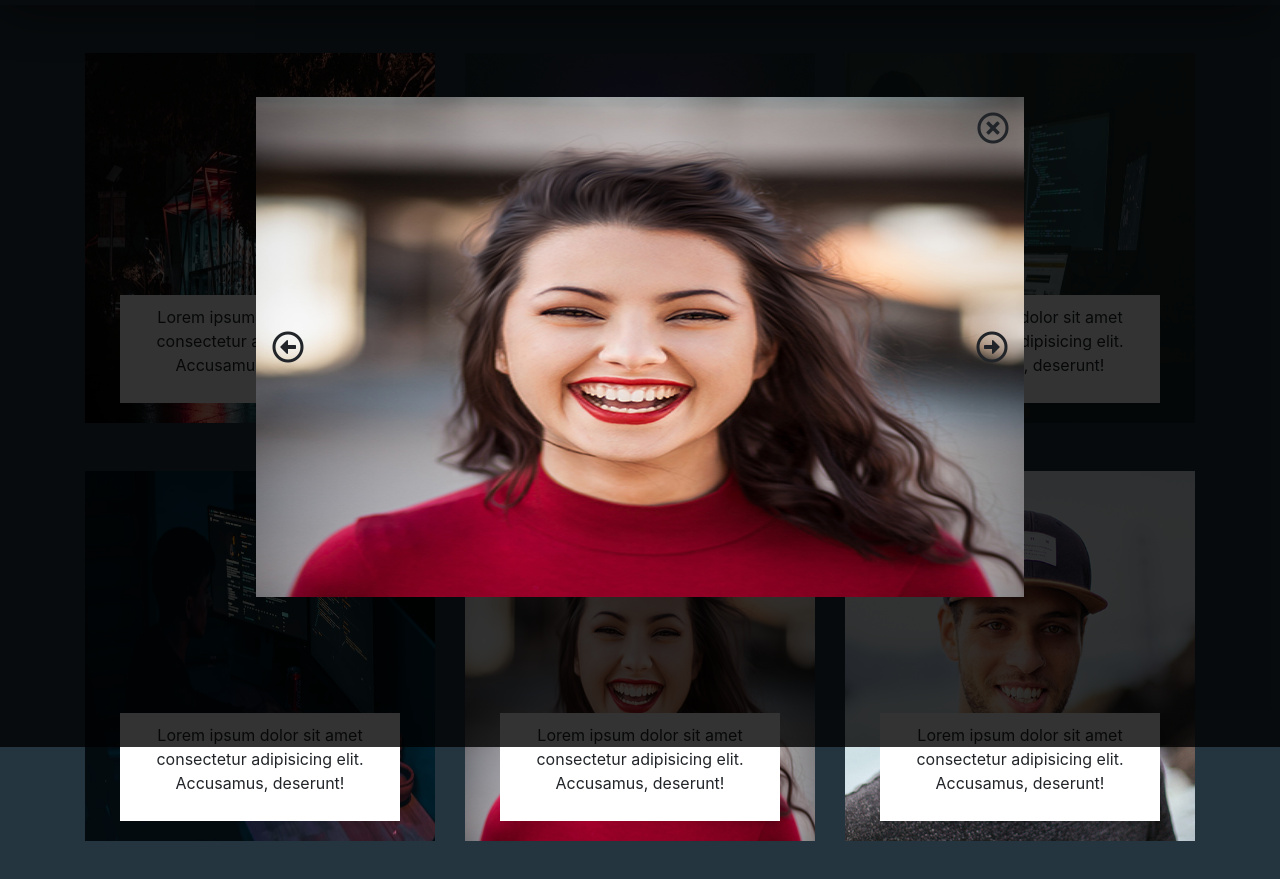
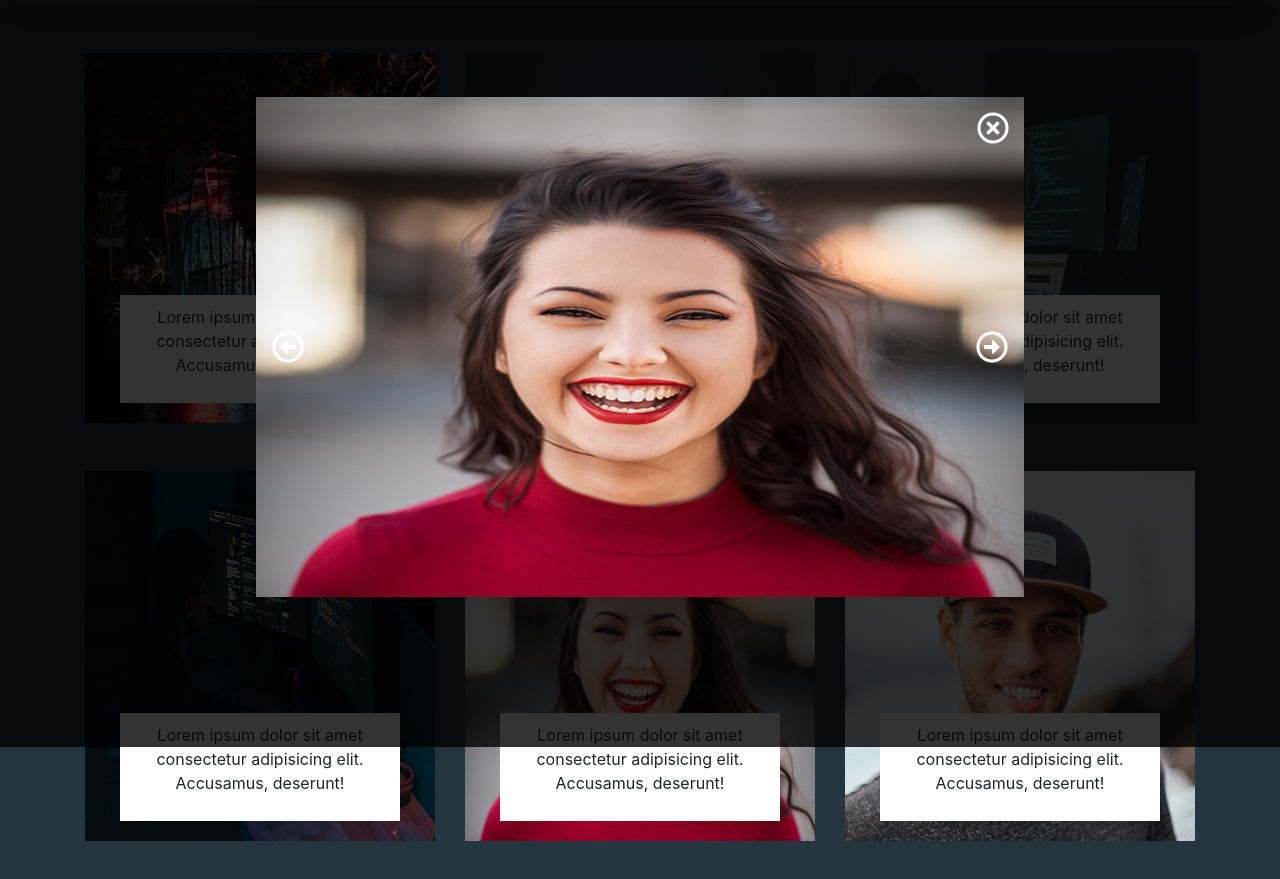
Before and after one commit to Ahmed-Elshami/Dom-project-by-registration-page-JS, a plain HTML site: page welcome.html in a window 1280 px wide. Both pictures are taken after a click on the picture 260 px from the left and 291 px from the top of the page. Shown: the part 53-932 px from the top of the page. Drawn offline with Linux system fonts and the light colour scheme.

Commit message:
three commit

```diff
--- a/css/style.css
+++ b/css/style.css
@@ -74,7 +74,9 @@ input::placeholder
     justify-content: space-between;
     position: relative;
 }
-
+#lightbox-item i{
+    color: #FFF;
+}
 #lightbox-item #close{
     position: absolute;
     top: 15px;
```
Also changed, not shown: js/script.js (+0 -33 lines).
